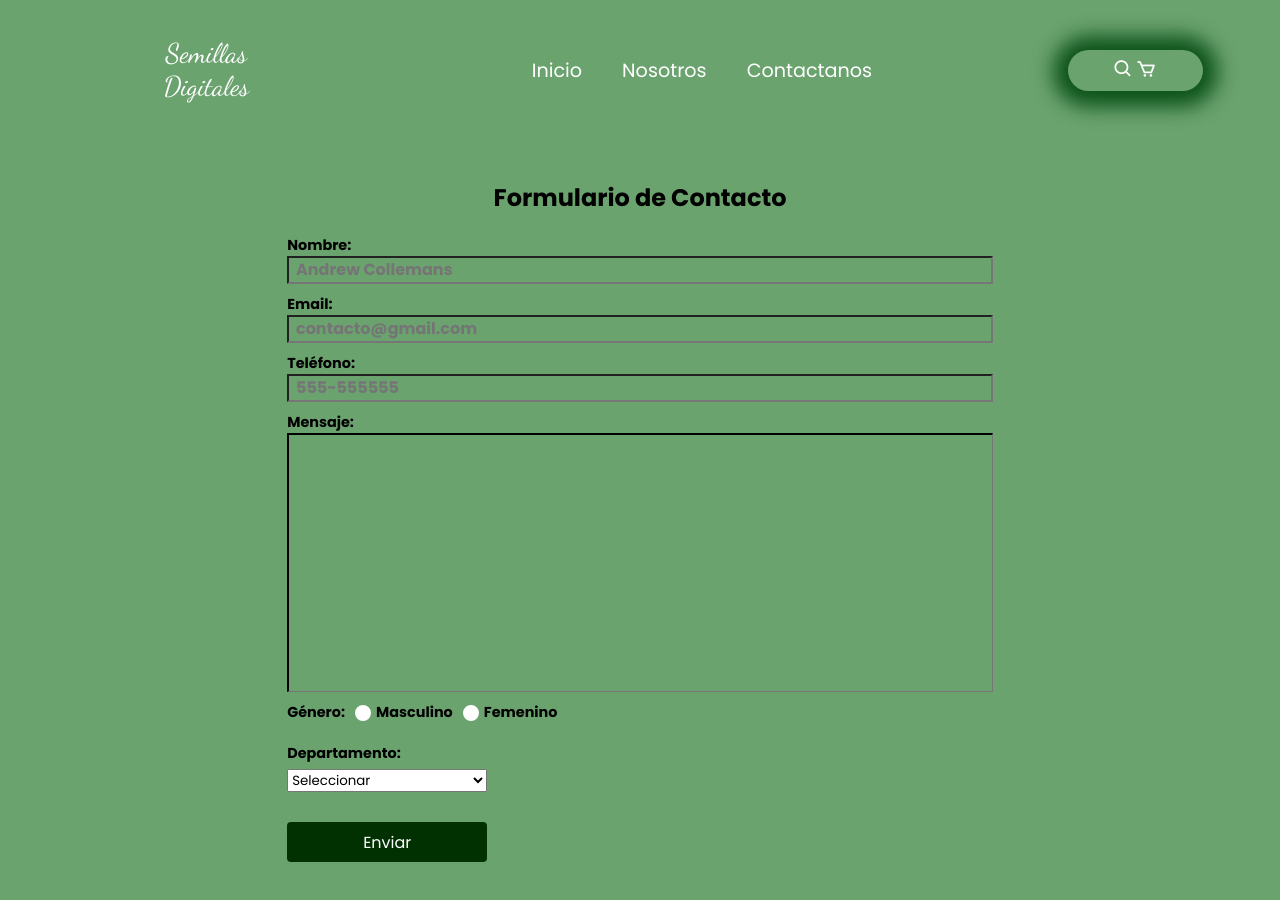
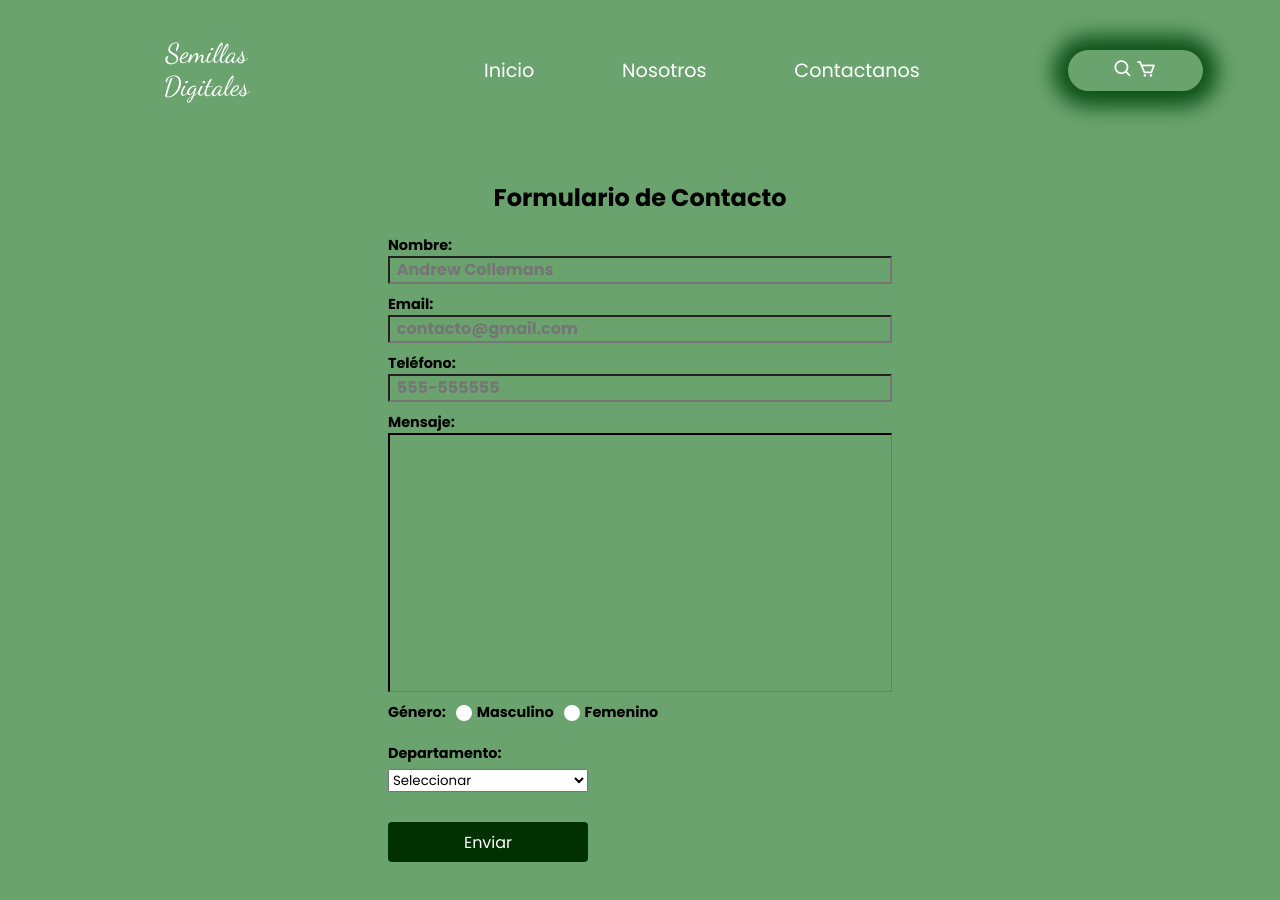
Before and after one commit to MarinaCorbalan/plantas, a website: page index.html in a window 1280 px wide. Drawn offline with nearby package versions, Linux system fonts and the light colour scheme.

Commit message:
Se agrgó media query min-width:1200px

```diff
--- a/style.css
+++ b/style.css
@@ -320,3 +320,16 @@ input:checked {
     margin: auto;
   }
 }
+
+@media all and (min-width: 1200px) {
+  .nav-list {
+    display: flex;
+    justify-content: space-between;
+    width: 65%;
+  }
+
+  .form {
+    width: 50%;
+    margin: auto;
+  }
+}
```
